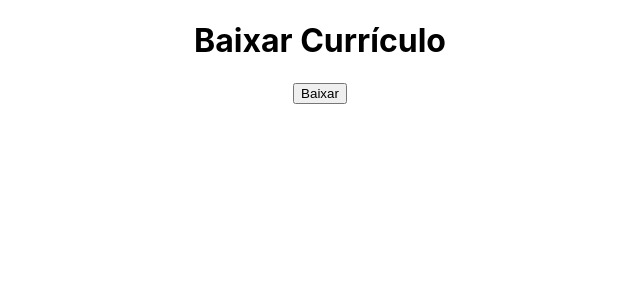
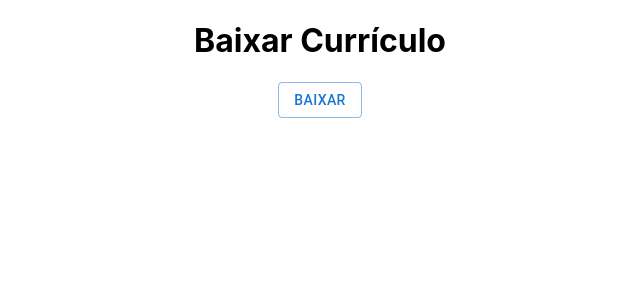
Before and after one commit to Luccacvb/jsPDF-Curriculo, a React (Create React App) app: page / in a window 1280 px wide. Shown: the top 300 px of the page, without its empty margins (320-960 px from the left). Built offline with nearby package versions, Linux system fonts and the light colour scheme.

Commit message:
Configuere eslint of project

```diff
--- a/src/App.js
+++ b/src/App.js
@@ -1,14 +1,17 @@
 import React from 'react'
 import './App.css'
+import Button from '@mui/material/Button'
 import generatePDF from './generatePDF'
 
 function App() {
-  return (
-    <div className="App">
-      <h1>Baixar Currículo</h1>
-      <button onClick={generatePDF}>Baixar</button>
-    </div>
-  )
+	return (
+		<div className="App">
+			<h1>Baixar Currículo</h1>
+			<Button variant="outlined" onClick={generatePDF}>
+				Baixar
+			</Button>
+		</div>
+	)
 }
 
-export default App;
+export default App
```
Also changed, not shown: package.json (+29 -2 lines), src/generatePDF.js (+10 -10 lines), src/index.js (+9 -10 lines), 1 other file (tests, documents, lock files or other folders).
